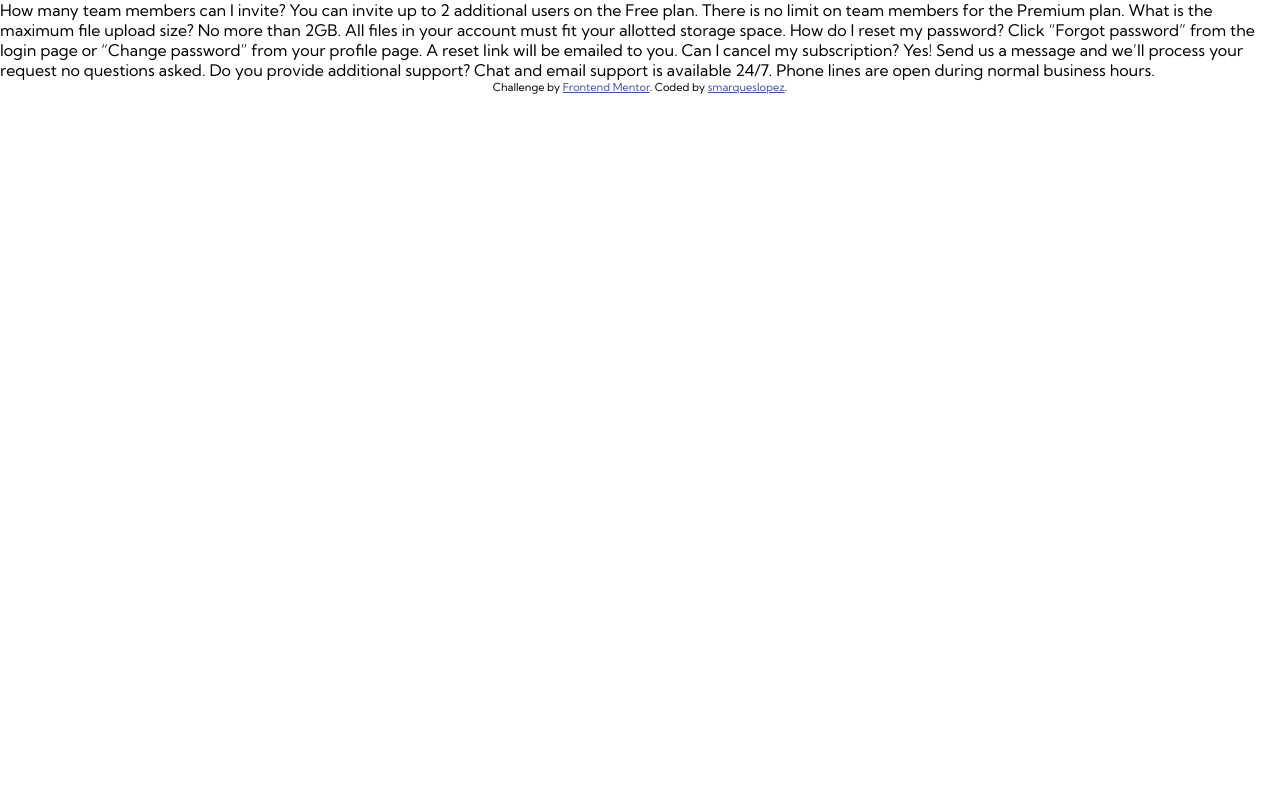
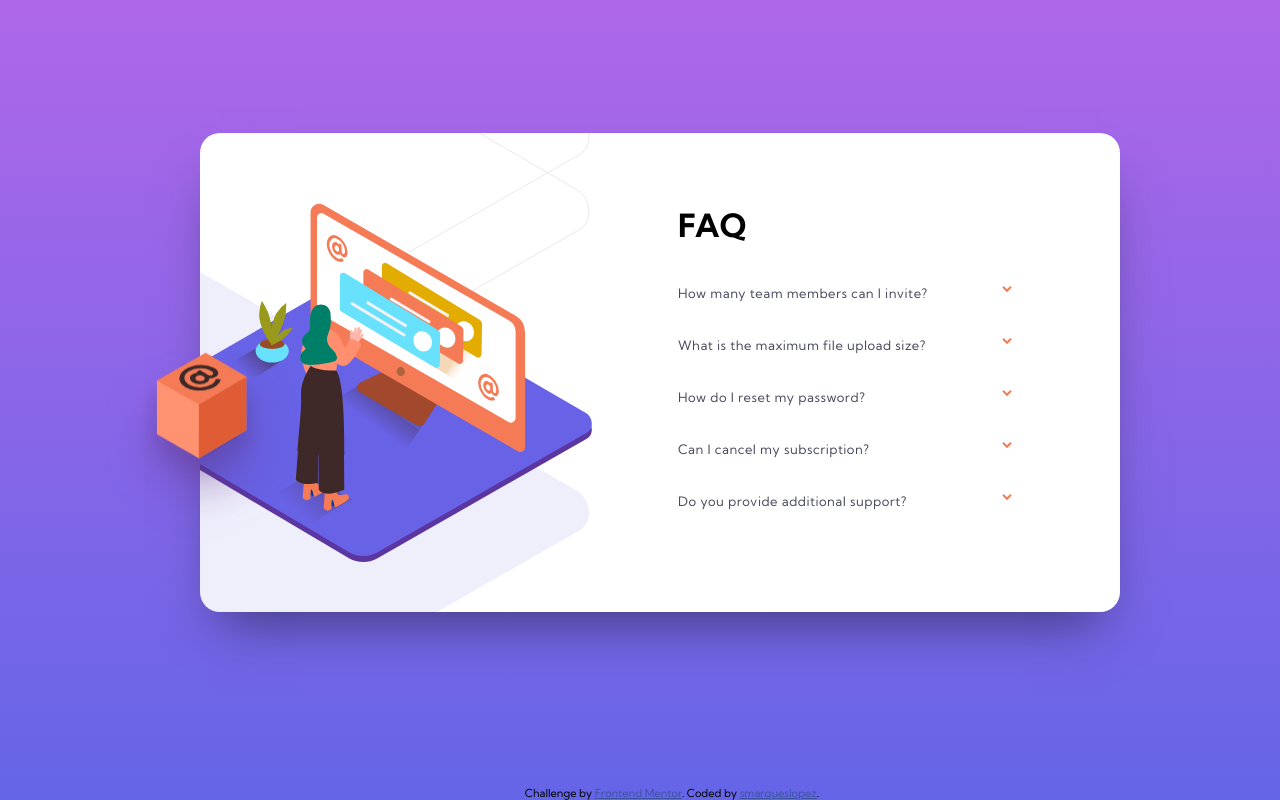
Before and after one commit to smarqueslopez/faq-accordion-card, a website: page index.html in a window 1280 px wide. Drawn offline with Linux system fonts and the light colour scheme.

Commit message:
Adding accordion component

```diff
--- a/index.html
+++ b/index.html
@@ -9,26 +9,50 @@
 	<link type="text/css" rel="stylesheet" href="./styles/style.css" />
 </head>
 <body>
-  How many team members can I invite?
-  You can invite up to 2 additional users on the Free plan. There is no limit on
-  team members for the Premium plan.
-
-  What is the maximum file upload size?
-  No more than 2GB. All files in your account must fit your allotted storage space.
-
-  How do I reset my password?
-  Click “Forgot password” from the login page or “Change password” from your profile page.
-  A reset link will be emailed to you.
-
-  Can I cancel my subscription?
-  Yes! Send us a message and we’ll process your request no questions asked.
-
-  Do you provide additional support?
-  Chat and email support is available 24/7. Phone lines are open during normal business hours.
-
-  <div class="attribution">
-    Challenge by <a href="https://www.frontendmentor.io?ref=challenge" target="_blank">Frontend Mentor</a>.
-    Coded by <a href="https://github.com/smarqueslopez" target="_blank">smarqueslopez</a>.
+  <!-- Wrapper -->
+  <div class="wrapper">
+    <!-- Accordion Card -->
+    <section class="accordion-card">
+      <!-- Image -->
+      <div class="accordion-card__img"></div>
+      <!-- Background -->
+      <div class="accordion-card__background"></div>
+      <!-- FAQs -->
+      <div class="accordion-card__details">
+        <!-- Title -->
+        <h2 class="accordion-card__title">FAQ</h2>
+        <!-- Question -->
+        <details class="details">
+          <summary class="accordion-card__details__summary">How many team members can I invite?</summary>
+          <p class="accordion-card__details__content">You can invite up to 2 additional users on the Free plan. There is no limit on team members for the Premium plan.</p>
+        </details>
+        <!-- Question -->
+        <details class="details">
+          <summary class="accordion-card__details__summary">What is the maximum file upload size?</summary>
+          <p class="accordion-card__details__content">No more than 2GB. All files in your account must fit your allotted storage space.</p>
+        </details>
+        <!-- Question -->
+        <details class="details">
+          <summary class="accordion-card__details__summary">How do I reset my password?</summary>
+          <p class="accordion-card__details__content">Click “Forgot password” from the login page or “Change password” from your profile page. A reset link will be emailed to you.</p>
+        </details>
+        <!-- Question -->
+        <details class="details">
+          <summary class="accordion-card__details__summary">Can I cancel my subscription?</summary>
+          <p class="accordion-card__details__content">Yes! Send us a message and we’ll process your request no questions asked.</p>
+        </details>
+        <!-- Question -->
+        <details class="details">
+          <summary class="accordion-card__details__summary">Do you provide additional support?</summary>
+          <p class="accordion-card__details__content">Chat and email support is available 24/7. Phone lines are open during normal business hours.</p>
+        </details>
+      </div>
+    </section>
+      <!-- Attribution -->
+      <footer class="wrapper__attribution">
+        Challenge by <a href="https://www.frontendmentor.io?ref=challenge" target="_blank">Frontend Mentor</a>.
+        Coded by <a href="https://github.com/smarqueslopez" target="_blank">smarqueslopez</a>.
+      </footer>
   </div>
 </body>
 </html>
--- /dev/null
+++ b/styles/scss/_components.scss
@@ -0,0 +1,202 @@
+.wrapper {
+  padding: 3.5rem 2.4rem;
+  min-height: 100vh;
+
+  @include desktop {
+    padding: 16.6vmin 4vmin 4vmin;
+  }
+
+  &__attribution {
+    width: 100%;
+    position: fixed;
+    text-align: center;
+    font-size: 11px;
+    bottom: 0;
+    a {
+      color: $link-blue;
+    }
+  }
+}
+
+.accordion-card {
+  margin: auto;
+  display: grid;
+  grid: repeat(3, auto) / 1fr;
+  width: 100%;
+  max-width: 55rem;
+
+  @include desktop {
+    grid: 1fr / repeat(2, 1fr);
+    width: 100%;
+    max-width: 92rem;
+    transform: translateX(2rem);
+  }
+
+  &__background {
+    margin-top: 1rem;
+    grid-area: 2 / 1 / 4 / 2;
+    background-color: $white;
+    border-radius: 2rem;
+    z-index: -2;
+    box-shadow: 0 3rem 5rem -2rem rgba($very-dark-desaturated-blue, 0.6);
+
+    @include desktop {
+      margin: 0;
+      grid-area: 1 / 1 / -1 / -1;
+    }
+  }
+
+  &__img {
+    position: relative;
+    grid-area: 1 / 1 / 3 / 2;
+    width: 100%;
+    height: 19.6rem;
+    background-image: url("../images/illustration-woman-online-mobile.svg");
+    background-repeat: no-repeat;
+    background-position: calc(50% - 1.4rem) 0;
+    animation: hover 1500ms cubic-bezier(0.67, 0.03, 0.41, 0.93) infinite
+      alternate;
+
+    &::before {
+      position: absolute;
+      bottom: -1.5rem;
+      width: 100%;
+      height: 100%;
+      background-image: url("../images/bg-pattern-mobile.svg");
+      background-repeat: no-repeat;
+      background-position: 50% 100%;
+      content: "";
+      z-index: -1;
+    }
+
+    @include desktop {
+      grid-area: 1 / 1 / 2 / 2;
+      height: 100%;
+      background-image: url("../images/illustration-woman-online-desktop.svg");
+      background-position: -8rem 7rem;
+      animation: none;
+
+      &::after {
+        content: "";
+        position: absolute;
+        top: 20.5rem;
+        left: -9.4rem;
+        width: 19.1rem;
+        height: 18.4rem;
+        background-image: url("../images/illustration-box-desktop.svg");
+        pointer-events: none;
+        animation: hover 1500ms cubic-bezier(0.67, 0.03, 0.41, 0.93) infinite
+          alternate;
+      }
+
+      &::before {
+        top: 0;
+        right: 0;
+        background-image: url("../images/bg-pattern-desktop.svg");
+        background-repeat: no-repeat;
+        background-position: calc(100% - 7rem) -29.5rem;
+      }
+    }
+  }
+
+  &__details {
+    margin-top: 2rem;
+    grid-area: 3 / 1 / 4 / 2;
+    padding: 3rem 2.4rem;
+
+    @include desktop {
+      padding: 5.2rem 9.6rem 8.5rem 1.8rem;
+      grid-area: 1 / 2 / 2 / -1;
+    }
+  }
+
+  &__title {
+    margin-bottom: 2.2rem;
+    font-size: 3.2rem;
+    text-align: center;
+
+    @include desktop {
+      text-align: left;
+    }
+  }
+
+  &__details {
+    border-bottom: 1px solid $light-grayish-blue;
+    overflow: hidden;
+
+    &:last-child {
+      border: none;
+    }
+
+    &[open] {
+      transition: height 0.3s cubic-bezier(0.215, 0.61, 0.355, 1);
+    }
+
+    &__summary {
+      padding: 1.8rem 0;
+      padding-right: 2rem;
+      position: relative;
+      list-style: none;
+      font-size: 1.3rem;
+      letter-spacing: 0.05rem;
+      color: $very-dark-grayish-blue;
+      cursor: pointer;
+      transition: color 0.3s;
+
+      &::-webkit-details-marker {
+        display: none;
+      }
+
+      &:focus {
+        outline: none;
+        color: lighten($very-dark-grayish-blue, 20%);
+      }
+
+      &:hover {
+        color: $soft-red;
+      }
+
+      &::before {
+        position: absolute;
+        right: 0;
+        width: 1rem;
+        height: 1rem;
+        background: url("../images/icon-arrow-down.svg") no-repeat;
+        background-position: center;
+        content: "";
+        transition: all 0.3s;
+
+        @include desktop {
+          right: 1.2rem;
+        }
+      }
+
+      [open] & {
+        font-weight: 700;
+      }
+
+      [open] &::before {
+        transform: rotate(180deg);
+      }
+    }
+
+    &__content {
+      padding-bottom: 1.7rem;
+      padding-right: 2rem;
+      line-height: 1.8rem;
+      color: $dark-grayish-blue;
+    }
+  }
+}
+
+@keyframes hover {
+  0% {
+    transform: translateY(-15px);
+    filter: drop-shadow(0px 5px 10px rgba(0, 0, 0, 0.2));
+  }
+
+  100% {
+    transform: translateY(20px);
+    filter: drop-shadow(0px 20px 10px rgba(0, 0, 0, 0.2));
+  }
+}
--- a/styles/scss/_variables.scss
+++ b/styles/scss/_variables.scss
@@ -1,8 +1,8 @@
-/** Functions */
-
-@function rem($size) {
-	$remSize: $size / #{$font-size};
-	@return #{$remSize}rem;
+/* Mixins */
+@mixin desktop {
+  @media (min-width: 992px) {
+    @content;
+  }
 }
 
 /** Viewports */
@@ -12,6 +12,9 @@ $vp-desktop: 1440px;
 /* Colors */
 
 /* Primary */
+$white: hsl(0, 0%, 100%);
+$grey: hsl(240, 5%, 91%);
+$black: hsl(0, 0%, 0%);
 $dark-grayish-blue: hsl(240, 6%, 50%);
 $light-grayish-blue: hsl(240, 5%, 91%);
 $link-blue: hsl(228, 45%, 44%);
--- a/styles/scss/style.scss
+++ b/styles/scss/style.scss
@@ -1,25 +1,21 @@
 @import "./variables";
+@import "./components";
 
 *,
 *::after,
 *::before {
+  box-sizing: border-box;
   margin: 0;
   padding: 0;
 }
 
+html {
+    font-size: 62.5%;
+}
+
 body {
-  margin: 0;
-  padding: 0;
-  height: 100%;
-  min-height: 100vh;
+  background: linear-gradient($soft-violet, $soft-blue) no-repeat;
+  font-size: 1.2rem;
   font-family: $font-family-body;
   font-weight: $font-weight-normal;
 }
-
-.attribution {
-  font-size: 11px;
-  text-align: center;
-  a {
-    color: $link-blue;
-  }
-}
```
Also changed, not shown: styles/style.css.
